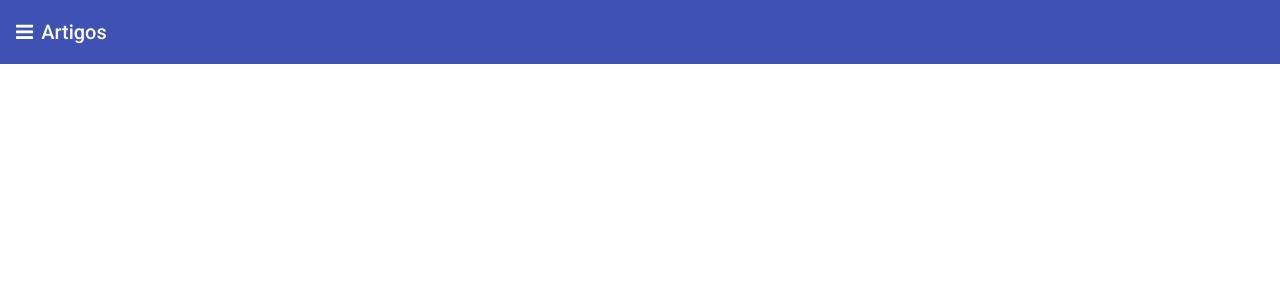
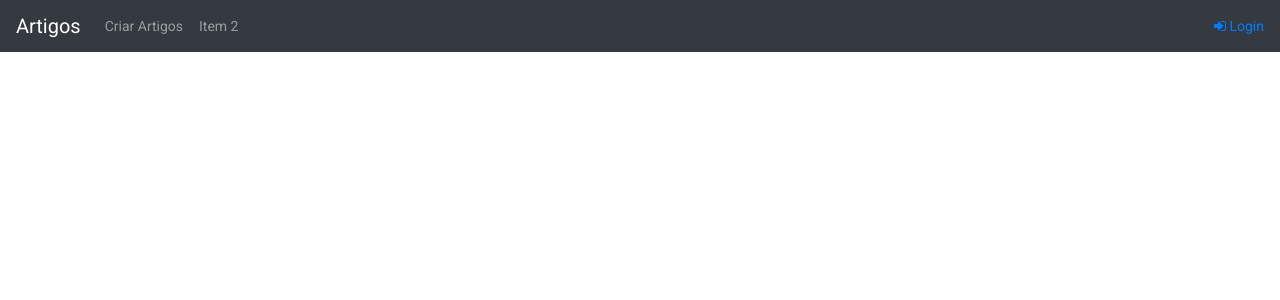
Before and after one commit to WilliamAlvarenga/virtualPageFront, an Angular app: page /artigos in a window 1280 px wide. Shown: the top 300 px of the page. Built offline with nearby package versions, Linux system fonts and the light colour scheme; no server answers.

Commit message:
add rotas

```diff
--- a/src/app/app.component.html
+++ b/src/app/app.component.html
@@ -1,6 +1,9 @@
 
 <app-toolbar></app-toolbar>
-<app-article></app-article>
+
+<router-outlet></router-outlet>
+
+<!--<app-article></app-article>-->
 
 
 <!--<app-article-form></app-article-form>-->
--- a/src/app/app.module.ts
+++ b/src/app/app.module.ts
@@ -1,3 +1,4 @@
+import { AppRoutingModule } from './app-routing.module';
 import { ArticleModule } from './articles/article.module';
 import {CoreModule} from './core/core.module';
 import { BrowserModule } from '@angular/platform-browser';
@@ -16,7 +17,8 @@ import { BrowserAnimationsModule } from '@angular/platform-browser/animations';
     BrowserModule,
     ArticleModule,
     BrowserAnimationsModule,
-    CoreModule
+    CoreModule,
+    AppRoutingModule
 
   ],
   providers: [],
--- a/src/app/core/core.module.ts
+++ b/src/app/core/core.module.ts
@@ -1,3 +1,4 @@
+import { RouterModule } from '@angular/router';
 import { NgModule } from '@angular/core';
 import { CommonModule } from '@angular/common';
 import { ToolbarComponent } from './toolbar/toolbar.component';
@@ -12,7 +13,8 @@ import {MatIconModule} from '@angular/material/icon';
   imports: [
     CommonModule,
     MatToolbarModule,
-    MatIconModule
+    MatIconModule,
+    RouterModule
   ],
   exports: [
     ToolbarComponent
--- a/src/app/core/toolbar/toolbar.component.html
+++ b/src/app/core/toolbar/toolbar.component.html
@@ -1,4 +1,4 @@
-<mat-toolbar color="primary"  >
+<!--<mat-toolbar color="primary"  >
     <div >
       <a>
            <i class="fa fa-bars" aria-hidden="true"></i>
@@ -9,3 +9,35 @@
     </div>
 
  </mat-toolbar>
+-->
+<nav class="navbar navbar-expand-lg navbar-dark bg-dark">
+
+  <a class="navbar-brand" href="#">
+    Artigos
+  </a>
+  <button class="navbar-toggler" type="button" (click)="toggleNavbar()">
+    <span class="navbar-toggler-icon"></span>
+  </button>
+
+  <div class="collapse navbar-collapse"  [ngClass]="{ 'show': navbarOpen }">
+    <ul class="navbar-nav mr-auto">
+      <li class="nav-item">
+        <a  [routerLink]="['criarArtigo']" routerLinkActive="router-link-active" class="nav-link">Criar Artigos</a>
+      </li>
+
+      <li class="nav-item">
+        <a class="nav-link" href="#" >Item 2</a>
+      </li>
+    </ul>
+
+    <ul class="nav navbar-nav navbar-rigth" >
+      <li>
+        <a href="#">
+       <span > <i class="fa fa-sign-in"></i> Login</span>
+    </a>
+      </li>
+
+    </ul>
+  </div>
+
+</nav>
--- a/src/app/core/toolbar/toolbar.component.ts
+++ b/src/app/core/toolbar/toolbar.component.ts
@@ -12,4 +12,10 @@ export class ToolbarComponent implements OnInit {
   ngOnInit(): void {
   }
 
+  navbarOpen = false;
+
+  toggleNavbar() {
+    this.navbarOpen = !this.navbarOpen;
+  }
+
 }
```
Also changed, not shown: src/app/app-routing.module.ts (added, +28 -0 lines).
